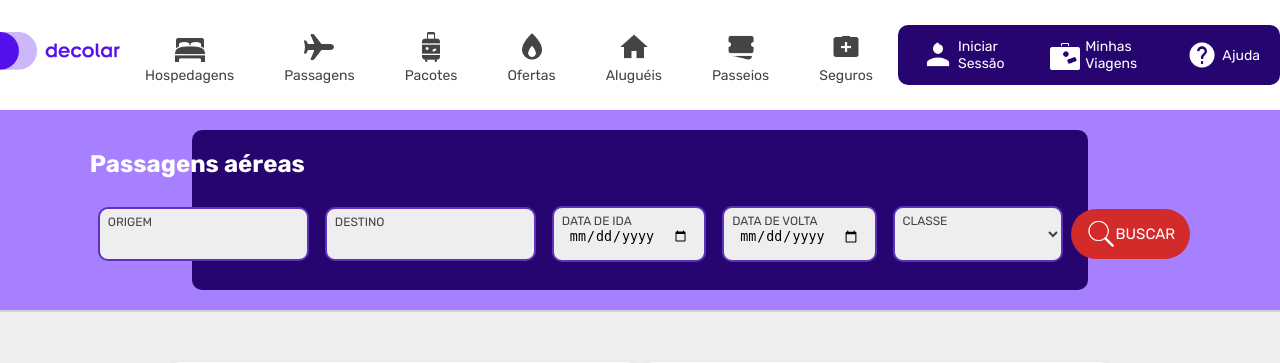
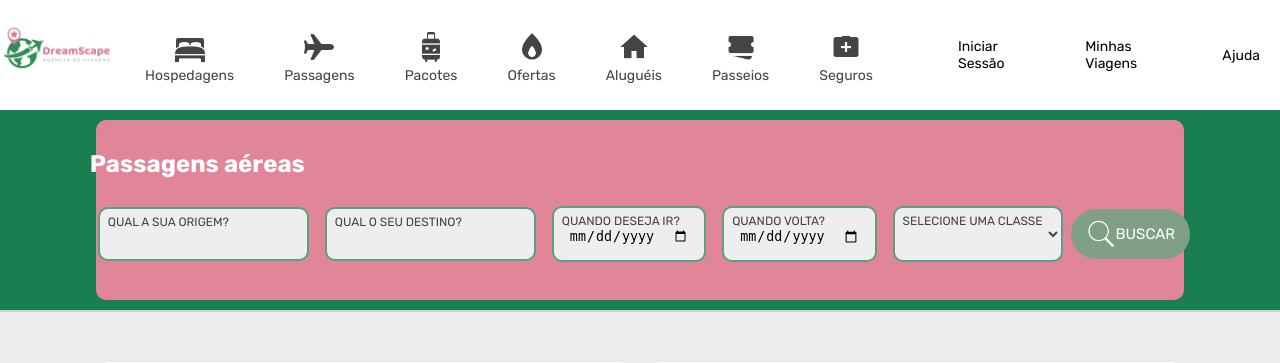
Before and after one commit to k4yll4ne/DecolarProjetoWEB, a PHP site: page / in a window 1280 px wide. Shown: the top 363 px of the page. Run offline with PHP 8.4, Linux system fonts and the light colour scheme.

Commit message:
Alterado por Amanda: cabeçalho, cores, logo, icones. Mudanças no conteúdo e textos.

```diff
--- a/css/estilo.css
+++ b/css/estilo.css
@@ -4,8 +4,8 @@
 }
 
 :root{
-    --cor-roxo-escuro:#270570;
-    --cor-roxo-medio:#A780FF;
+    --cor-azul-escuro:#5c86b7;
+    --cor-azul-medio:#0096db;
     --cor-cinza: #444444;
     --cor-cinza-claro: #EEEEEE;
     --fonte: 'Rubik', sans-serif;
@@ -20,7 +20,7 @@
 
 .menu-logo {
     display: flex;
-    /*justify-content: space-between;*/
+    justify-content: space-between;
     align-items: center;
     padding: 15px 0;
     background-color: white;
@@ -52,6 +52,7 @@
     list-style: none;
     margin: 0;
     padding: 0;
+    color: black;
 }
 
 .menu2 li,
@@ -88,7 +89,7 @@
 }
 
 .menu2 h3{
-    color: white;
+    color: black;
 }
 
 .menu-principal li {
@@ -103,16 +104,16 @@
     display: flex; /* centraliza a div bloco */
     justify-content: center;
     align-items: center;
-    background-color: var(--cor-roxo-medio);
+    background-color: #1a7f50;
     height: 25vh;
     border-bottom: 2px solid #d0d0d0;
 }
 
 .bloco {
-    background-color: var(--cor-roxo-escuro); /* define o tamanho da div bloco */
+    background-color: #e18599; /* define o tamanho da div bloco */
     border-radius: 10px;
-    width: 70%;
-    height: 80%;
+    width: 85%;
+    height: 90%;
 }
 
 .conteudo{
@@ -124,7 +125,7 @@
 }
 
 .botao-vermelho{
-    background-color: #d32a2a;
+    background-color: #809f84;
     padding: 10px 15px;
     font-size: 15px;
     border-radius: 30px;
@@ -136,7 +137,7 @@
 }
 
 .botao-vermelho:hover{
-    background-color: #ab1d1d;
+    background-color: #657e69;
 }
 
 form{
@@ -154,7 +155,7 @@
 form input{
     outline: unset;
     padding: 15px;
-    border: 2px solid #5e32bb;
+    border: 2px solid #1a7f50b3;
     border-radius: 10px;
     background-color: var(--cor-cinza-claro);
 }
@@ -162,7 +163,7 @@
 select{
     outline: unset;
     padding: 15px;
-    border: 2px solid #5e32bb;
+    border: 2px solid #1a7f50b3;
     border-radius: 10px;
     color: var(--cor-cinza);
     background-color: var(--cor-cinza-claro);
@@ -197,8 +198,9 @@
 }
 
 #topicos{
-    padding: 50px 165px;
+    padding: 50px 90px;
     display: flex;
+    justify-content: space-around;
     border-bottom: 2px solid #8766d2;
 }
 
--- a/index.html
+++ b/index.html
@@ -16,7 +16,7 @@
     <header>
         <div class=container>
             <div class="menu-logo">
-                <h1 class="logo"> <a href="index.html" title="Decolar"> <img class="logo" src="img/logocompleta-decolar.png" alt="Logo Decolar"> </a> </h1>
+                <h1 class="logo"> <a href="index.html" title="DreamScape"> <img class="logo" src="img/logo.dreamScape.png" alt="Logo Decolar"> </a> </h1>
 
                 <nav class="menu-principal">
                     <ul>
@@ -49,19 +49,19 @@
                         <h2 id="psgs-aereas">Passagens aéreas</h2>
                         <form action="" method="POST">
 
-                            <label><span>Origem</span>
+                            <label><span>Qual a sua origem? </span>
                                 <input type="text" name="origem" required>
                             </label>
-                            <label><span>Destino</span>
+                            <label><span>Qual o seu destino?</span>
                                 <input type="text" name="destino" required>
                             </label>
-                            <label><span>Data de ida</span>
+                            <label><span>Quando deseja ir?</span>
                                 <input type="date" name="ida" required>
                             </label>
-                            <label> <span>Data de volta</span>
+                            <label> <span>Quando volta?</span>
                                 <input type="date" name="volta" required>
                             </label>
-                            <label><span>Classe</span>
+                            <label><span>Selecione uma classe</span>
                                 <select name="classes">
                                     <option></option>
                                     <option value="economica">Econômica</option>
```
Also changed, not shown: img/logo.dreamScape.png (added).
